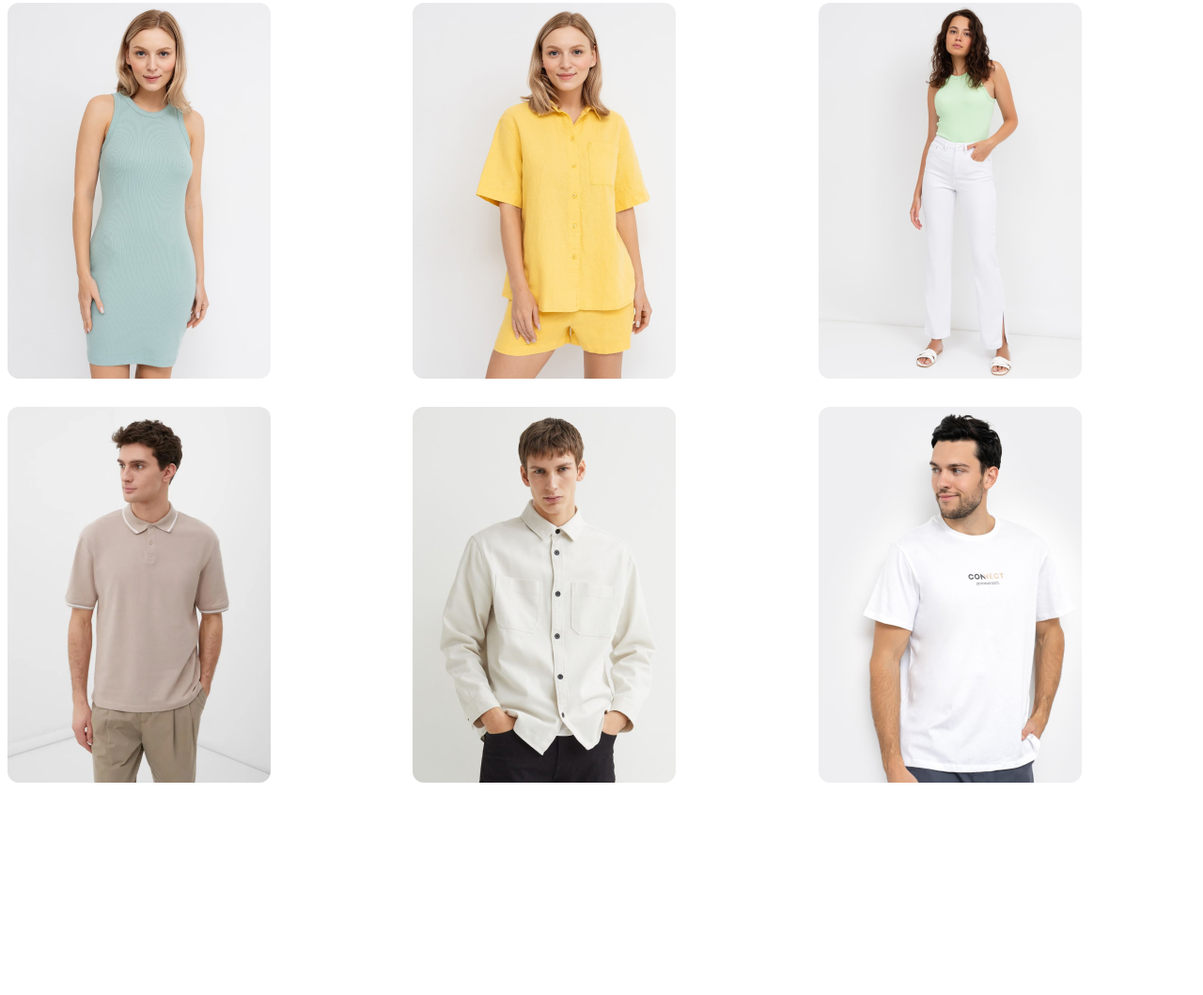
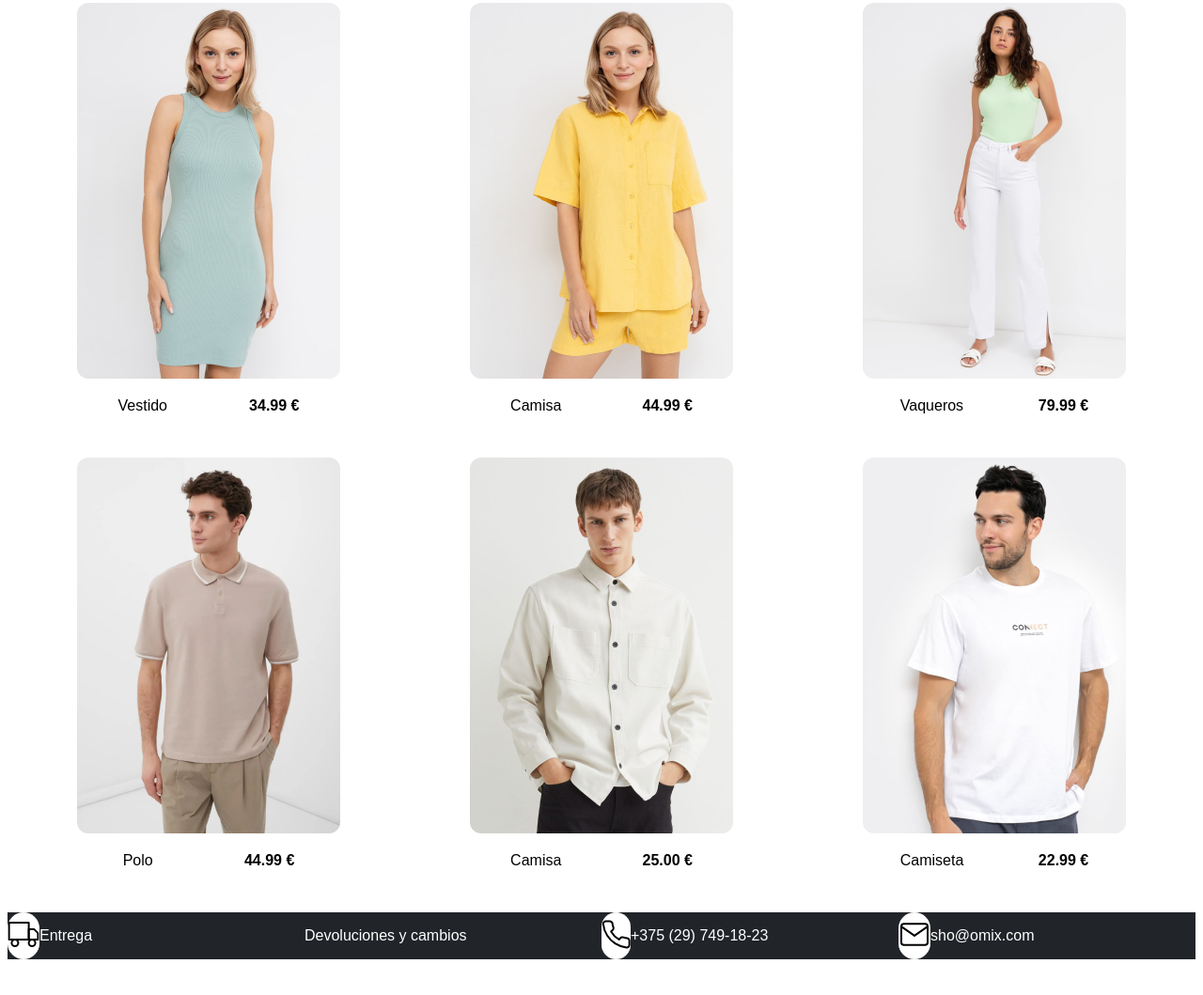
Before and after one commit to Ccota1990/Modulo-1-bootcamp, a plain HTML site: page web-html/src/EjercicioWeb.html in a window 1280 px wide. Shown: the part 197-1256 px from the top of the page at 94% size. Drawn offline with Linux system fonts and the light colour scheme.

Commit message:
empezamos con el footer

```diff
--- a/web-html/src/EjercicioWeb.html
+++ b/web-html/src/EjercicioWeb.html
@@ -6,9 +6,8 @@
     <title>Mi Web</title>
     <link rel="stylesheet" href="./styles/style.css">
 </head>
-<body>
-    <main style="max-width: 1280px;">
-        <nav class="barra-menu">
+<body style="max-width: 1280px;">
+    <nav class="barra-menu">
             <div class="imagenes-acordeon">
                 <img class="icon-menu" src="../Images/icon-menu-burguer.svg" alt="Icono de menu" title="Menu">
             </div>
@@ -23,24 +22,56 @@
                 <img class="icon-menu" src="../Images/icon-heart.svg" alt="Icono de favoritos" title="Favoritos">
                 <img class="icon-menu" src="../Images/icon-shopping-cart.svg" alt="Icono de cesta" title="Cesta">
             </div>
-        </nav>
-        <header class="titulo">
+    </nav>
+    <header class="titulo">
             <h1> NUEVAS COLECCIONES </h1>
-        </header>
+    </header>
+    <main>
+        <section class="catalogo">
+            <div>
+                <img class="fotos-catalogo" src="../Images/image-1.jpg" alt="Imagen del catalogo" title="Imagen catalogo">
+                <p class="texto-tarjetas">Vestido <strong>34.99 €</strong></p>
+            </div>
+            <div>
+                <img class="fotos-catalogo" src="../Images/image-2.jpg" alt="Imagen del catalogo" title="Imagen catalogo">
+                <p class="texto-tarjetas">Camisa <strong>44.99 €</strong></p>
+            </div>
+            <div>
+                <img class="fotos-catalogo" src="../Images/image-3.jpg" alt="Imagen del catalogo" title="Imagen catalogo">
+                <p class="texto-tarjetas">Vaqueros <strong>79.99 €</strong></p>
+            </div>
+            <div>
+                <img class="fotos-catalogo" src="../Images/image-4.jpg" alt="Imagen del catalogo" title="Imagen catalogo">
+                <p class="texto-tarjetas">Polo <strong>44.99 €</strong></p>
+            </div>
+            <div>
+                <img class="fotos-catalogo" src="../Images/image-5.jpg" alt="Imagen del catalogo" title="Imagen catalogo">
+                <p class="texto-tarjetas">Camisa <strong>25.00 €</strong></p>
+            </div>
+            <div>
+                <img class="fotos-catalogo" src="../Images/image-6.jpg" alt="Imagen del catalogo" title="Imagen catalogo">
+                <p class="texto-tarjetas">Camiseta <strong>22.99 €</strong></p>
+            </div>
+        </section>
+    </main>
+    <footer>
+        <div class="footer-section">
+            <img class="fotos-footer" src="../Images/icon-camion.svg" alt="Entrega" title="Entrega">
+            <p class="texto-footer">Entrega</p>
+        </div>
+        <div class="footer-section">
+            <p class="texto-footer">Devoluciones y cambios</p>
+        </div>
+        <div class="footer-section">
+            <img class="fotos-footer" src="../Images/icon-phone.svg" alt="Telefono" title="Telefono">
+            <p class="texto-footer">+375 (29) 749-18-23</p>
+        </div>
+        <div class="footer-section">
+            <img class="fotos-footer" src="../Images/icon-mail.svg" alt="Mail" title="Mail">
+            <p class="texto-footer">sho@omix.com</p>
+        </div>
+    </footer>
 
-        <section class="catalogo">
-            <img class="fotos-catalogo" src="../Images/image-1.jpg" alt="">
-            <img class="fotos-catalogo" src="../Images/image-2.jpg" alt="">
-            <img class="fotos-catalogo" src="../Images/image-3.jpg" alt="">
-            <img class="fotos-catalogo" src="../Images/image-4.jpg" alt="">
-            <img class="fotos-catalogo" src="../Images/image-5.jpg" alt="">
-            <img class="fotos-catalogo" src="../Images/image-6.jpg" alt="">
-        </section>
-
-        <footer>
-
-        </footer>
-    </main>
 <div style="height: 5000px;">
 </body>
 </html>
--- a/web-html/src/styles/style.css
+++ b/web-html/src/styles/style.css
@@ -14,6 +14,7 @@ body {
 
 .barra-menu {
     position: fixed;
+    top: 0%;
     width: 100%;
     height: 75px;
     display: flex;
@@ -22,6 +23,9 @@ body {
     justify-content: space-between;
     max-width: 1280px;
     font-size: 16px;
+    z-index: 2;
+    background-color: var(--secondary);
+
 }
 
 .imagenes-acordeon{
@@ -41,7 +45,7 @@ body {
 }
 
 .imagenes-menu{
-   display: flex;
+    display: flex;
     justify-content: space-around;
     width: 20%;
 }
@@ -49,11 +53,60 @@ body {
 .icon-menu{
     width: 25px;
 }
+.titulo{
+    position: relative;
+    top:100px;
+    margin: 20px;
+}
+.catalogo {
+    position: relative;
+    top:120px;
+    margin: 20px;
+    display: grid;
+    grid-template-columns: repeat(3, 1fr);
+    gap: 30px;
+    justify-items: center;
+}
 
-@media (max-width: 920px) {
+.fotos-catalogo{
+    border-radius: 12px;
+}
+
+.texto-tarjetas{
+    display: flex;
+    justify-content: space-around;
+
+}
+
+.fotos-footer{
+    background-color: var(--secondary);
+    border-radius: 100px;
+    border-bottom-style: solid;
+}
+
+.footer-section{
+    display: flex;
+}
+
+h1{
+    font-size: 32px;
+    color: var(--primary);
+}
+
+footer{
+    font-size: 16px;
+    display: grid;
+    grid-template-columns: repeat(4, 1fr);
+    margin-top: 150px;
+    background-color: var(--primary);
+    color: var(--secondary);
+
+}
+
+
+@media  (max-width: 920px) {
     .texto-menu{
         display: none;
-
     }
     .imagenes-menu{
         display: none;
@@ -61,37 +114,29 @@ body {
     .barra-menu{
         justify-content: center;
     }
-}
+    .catalogo{
+       display: grid;
+       grid-template-columns: 1fr;
+       justify-items: center
+    }
+    .footer-section{
+        border-bottom: #ffffff 1px solid;
+        display: flex;
+    }
+    footer{
+        display: grid;
+        grid-template-columns: 1fr;
+        justify-items: normal;
+        padding: 20px;
 
-h1{
-    font-size: 32px;
-    color: var(--primary);
-}
+    }
 
-.titulo{
-    position: relative;
-    top:100px;
-    margin: 20px;
-}
-
-.catalogo {
-    position: relative;
-    top:120px;
-    margin: auto;
-    display: grid;
-    grid-template-columns: repeat(3, 1fr);
-    gap: 30px;
-}
-
-.fotos-catalogo{
-    border-radius: 12px;
 }
 
 
-footer{
-    font-size: 16px;
 
-}
+
+
 
  button {
     background-color: var(--primary);
```
Also changed, not shown: web-html/Images/example.jpg (deleted), web-html/Images/icon-camion.svg (added), web-html/Images/icon-mail.svg (added), web-html/Images/icon-phone.svg (added).
